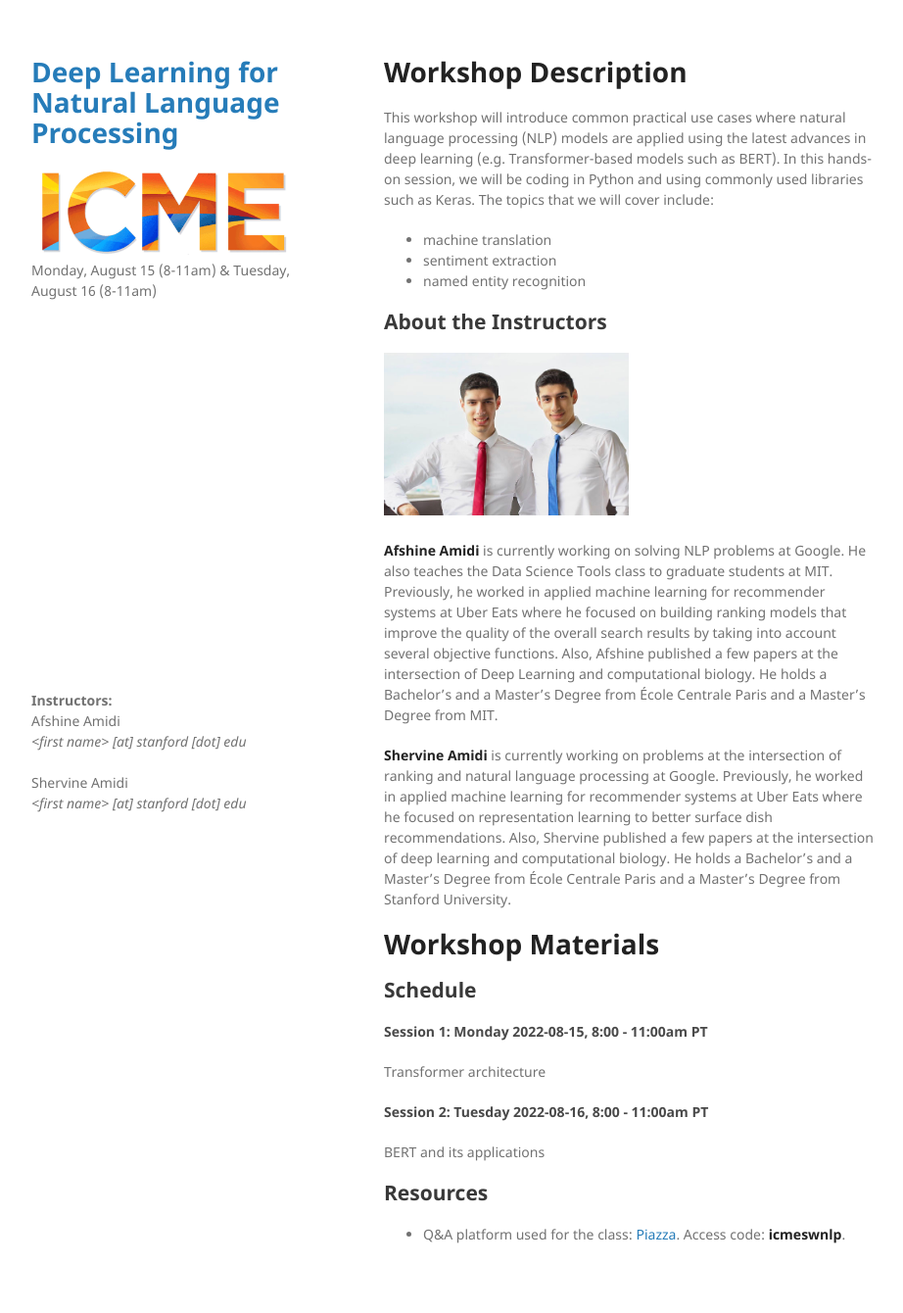
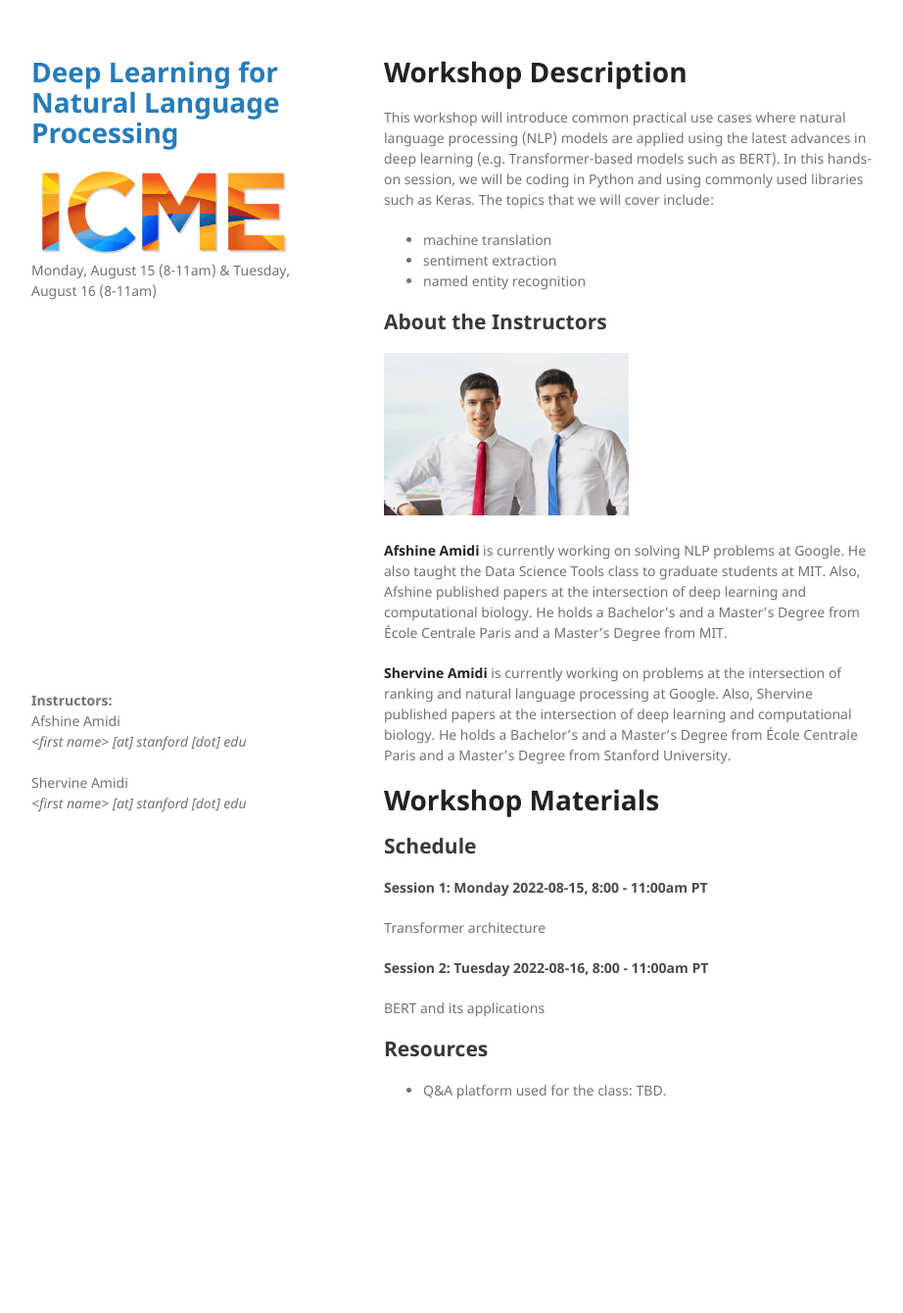
Before and after one commit to amiditwins/dl-for-nlp, a Jekyll site: the page built from index.md, in a window 1280 px wide. Shown: the whole page at 98% size, without its empty margins (178-1100 px from the left). Built offline with Jekyll 4.4.1, drawn with Linux system fonts in a browser that asks for light colours; our own code applies the rules of GitHub Pages for plain Markdown files; after the commit the page ends 1193 px from its top, so only the background shows below that.

Commit message:
Shorten bios

```diff
--- a/index.md
+++ b/index.md
@@ -14,9 +14,9 @@ This workshop will introduce common practical use cases where natural language p
 
 ![amidi](/assets/img/profile.jpg){:style="max-width:50%;"}
 
-**Afshine Amidi** is currently working on solving NLP problems at Google. He also teaches the Data Science Tools class to graduate students at MIT. Previously, he worked in applied machine learning for recommender systems at Uber Eats where he focused on building ranking models that improve the quality of the overall search results by taking into account several objective functions. Also, Afshine published a few papers at the intersection of Deep Learning and computational biology. He holds a Bachelor’s and a Master’s Degree from École Centrale Paris and a Master’s Degree from MIT.
+**Afshine Amidi** is currently working on solving NLP problems at Google. He also taught the Data Science Tools class to graduate students at MIT. Also, Afshine published papers at the intersection of deep learning and computational biology. He holds a Bachelor’s and a Master’s Degree from École Centrale Paris and a Master’s Degree from MIT.
 
-**Shervine Amidi** is currently working on problems at the intersection of ranking and natural language processing at Google. Previously, he worked in applied machine learning for recommender systems at Uber Eats where he focused on representation learning to better surface dish recommendations. Also, Shervine published a few papers at the intersection of deep learning and computational biology. He holds a Bachelor’s and a Master’s Degree from École Centrale Paris and a Master’s Degree from Stanford University.
+**Shervine Amidi** is currently working on problems at the intersection of ranking and natural language processing at Google. Also, Shervine published papers at the intersection of deep learning and computational biology. He holds a Bachelor’s and a Master’s Degree from École Centrale Paris and a Master’s Degree from Stanford University.
 
 # Workshop Materials
 
@@ -32,4 +32,4 @@ BERT and its applications
 
 ## Resources
 
-- Q&A platform used for the class: [Piazza](https://piazza.com/class/l68jwdir1zc5oj). Access code: **icmeswnlp**.
+- Q&A platform used for the class: TBD.
```
